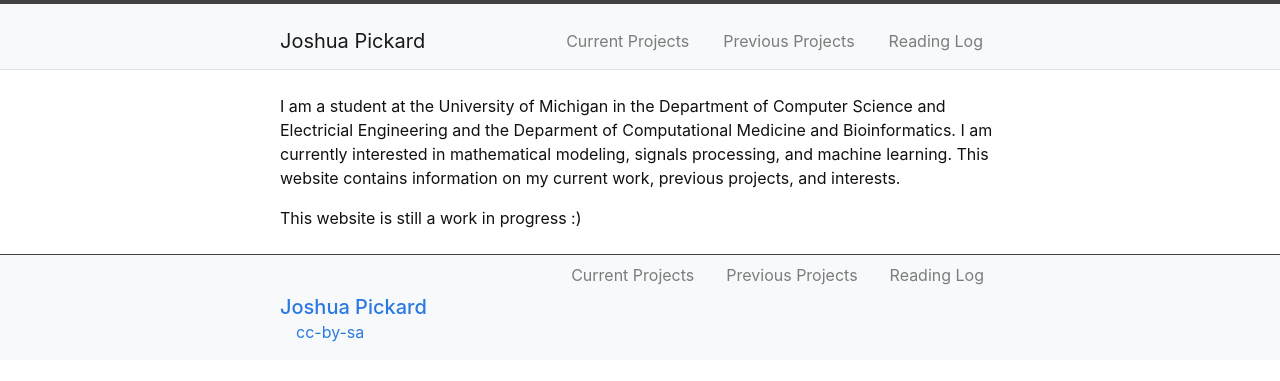
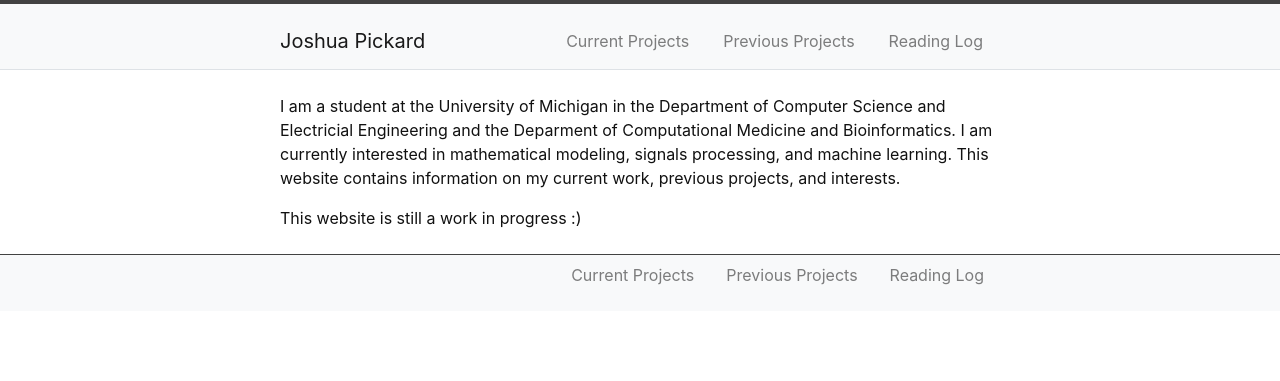
Before and after one commit to Jpickard1/jpickard1.github.io, a Jekyll site: the page built from index.md, in a window 1280 px wide. Shown: the top 381 px of the page. Built offline with Jekyll 4.4.1, drawn with Linux system fonts in a browser that asks for light colours.

Commit message:
Update footer.html

```diff
--- a/_includes/template/footer.html
+++ b/_includes/template/footer.html
@@ -8,11 +8,6 @@
       </ul>
     </nav>
     <div class="row align-items-center pb-3">
-        <div class="col-md">
-          <a class="h5" href="{{ '/' | relative_url }}">{{ site.title }}</a>
-          <br>
-          <span class="pl-3"><a href="https://creativecommons.org/licenses/by-sa/4.0/">cc-by-sa</a> {{ site.pub_year }} <a href="https://github.com/{{ site.github_username }}">{{ site.author }}</a></span>
-        </div>
         <div class="col-md">
           {% if site.search == true %}
           <script>
```
